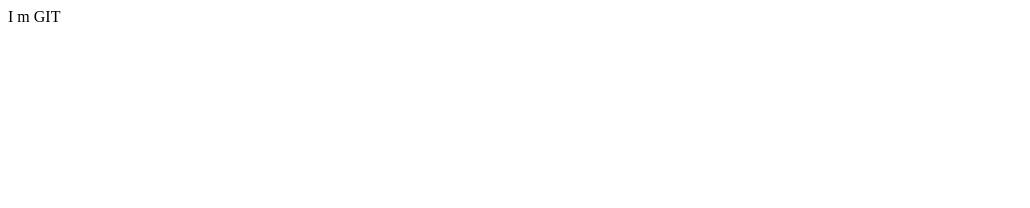
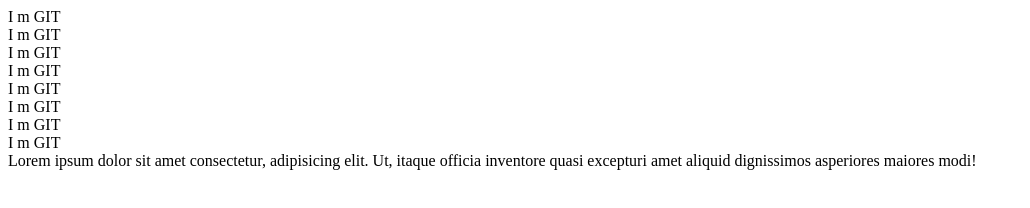
Before and after one commit to AlexandrLitkevich/version07, a plain HTML site: page index.html in a window 1280 px wide. Shown: the whole page, without its empty margins (0-1030 px from the left). Drawn offline with Linux system fonts and the light colour scheme.

Commit message:
update undex.html

```diff
--- a/index.html
+++ b/index.html
@@ -7,6 +7,18 @@
 </head>
 <body>
   <div>I m GIT</div>
+  <div>I m GIT</div>
+  <div>I m GIT</div>
+  <div>I m GIT</div>
+  <div>I m GIT</div>
+  <div>I m GIT</div>
+  <div>I m GIT</div>
+  <div>I m GIT</div>
+  <section>
+    Lorem ipsum dolor sit amet consectetur,
+    adipisicing elit. Ut, itaque officia inventore quasi excepturi amet
+    aliquid dignissimos asperiores maiores modi!
+  </section>
 
 </body>
 </html>
```
